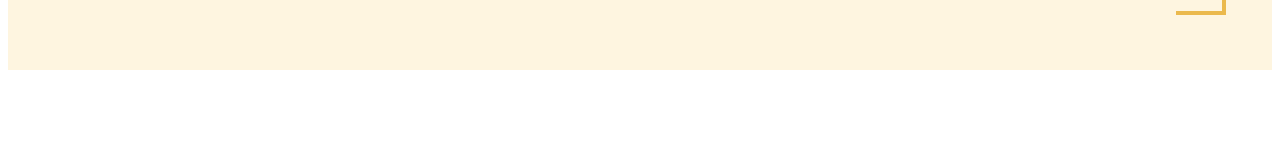
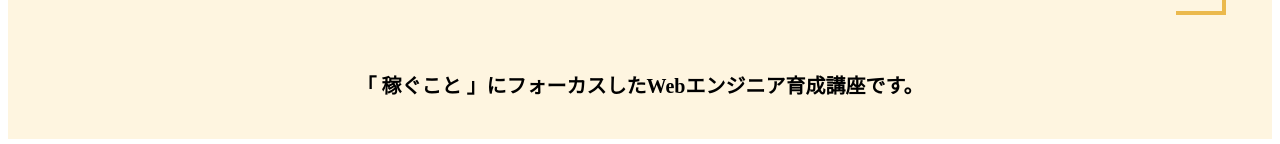
Before and after one commit to ShunNadamoto/clonepractice, a Next.js app: page / in a window 1280 px wide. Shown: the part 3711-3855 px from the top of the page. Before the commit the page ends 3789 px from the top, so only its background shows below. Built offline with nearby package versions, Linux system fonts and the light colour scheme.

Commit message:
1行追加

```diff
--- a/src/pages/index.module.scss
+++ b/src/pages/index.module.scss
@@ -522,4 +522,10 @@
       box-sizing: border-box;
     }
   }
+  &__text {
+    margin-top: 40px;
+    font-size: 20px;
+    font-weight: 600;
+    background-color: rgba(0, 0, 0, 0);
+  }
 }
--- a/src/pages/index.tsx
+++ b/src/pages/index.tsx
@@ -201,6 +201,9 @@ export default function Home() {
           <div className={styles.about__title__rightIcon} />
           ノマドエンジニア育成講座 <br></br>iSara[イサラ]とは
         </div>
+        <div className={styles.about__text}>
+          「 稼ぐこと 」にフォーカスしたWebエンジニア育成講座です。
+        </div>
       </div>
     </>
   );
```
